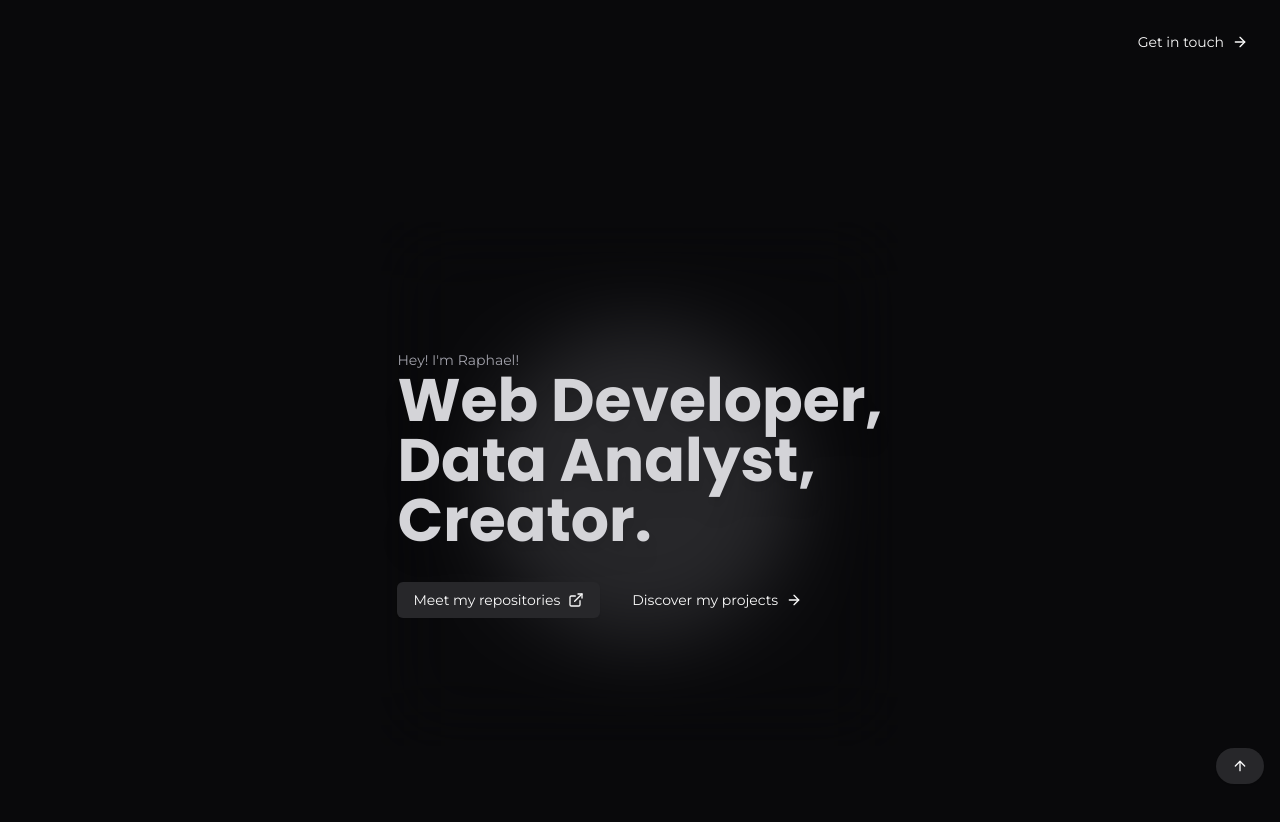
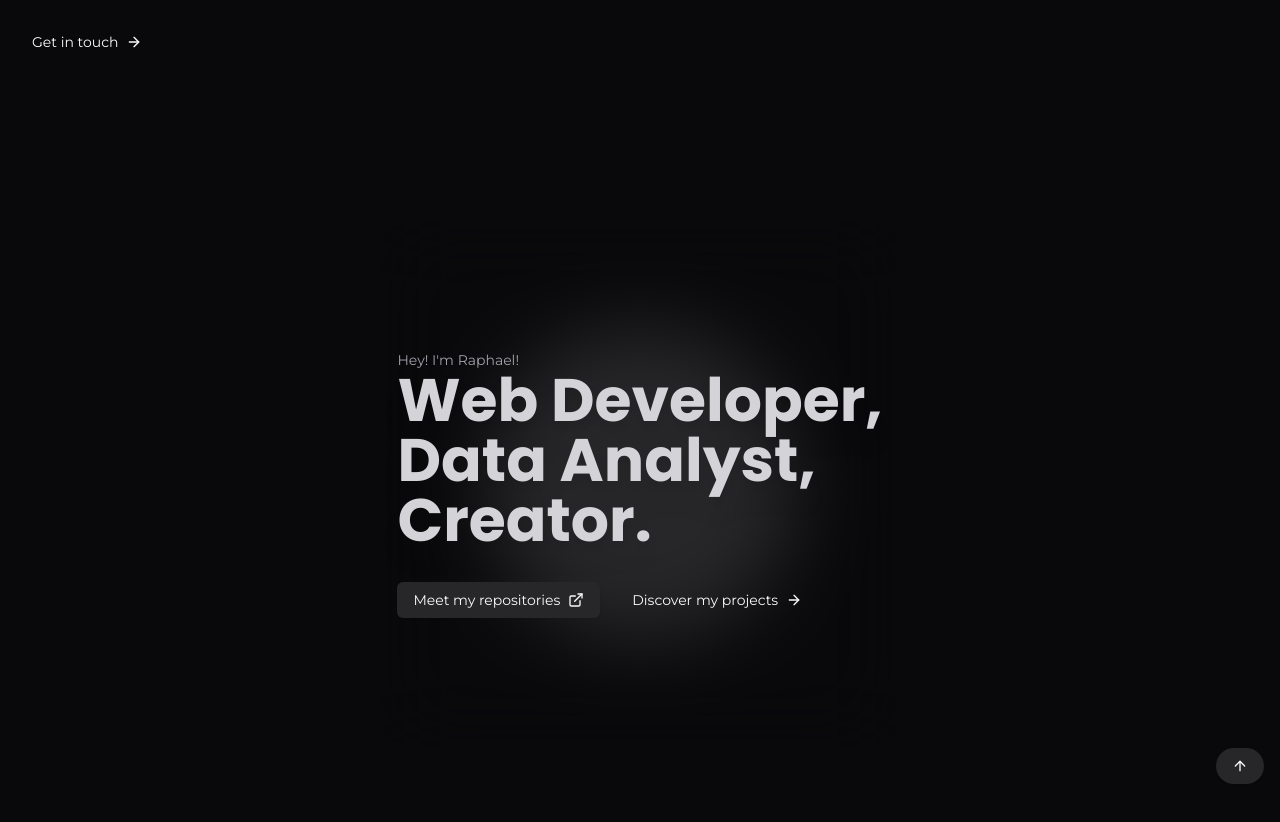
Before and after one commit to raphaeleliass/Meu-Portfolio, a Next.js app: page / in a window 1280 px wide. Shown: the top 822 px of the page. Built offline with nearby package versions, Linux system fonts and the light colour scheme.

Commit message:
update: add comments in imports

```diff
--- a/src/components/navbar.tsx
+++ b/src/components/navbar.tsx
@@ -1,6 +1,6 @@
 "use client";
-import React from "react";
-import { Button } from "./ui/button";
+
+// ui imports
 import {
   Dialog,
   DialogContent,
@@ -10,13 +10,18 @@ import {
   DialogTitle,
   DialogTrigger,
 } from "./ui/dialog";
+import { Button } from "./ui/button";
+
+// icon imports
+import { ArrowRight } from "lucide-react";
+
+// form component imports
 import WhatsappForm from "./forms/whatsapp-form";
-import { ArrowRight } from "lucide-react";
 
 export default function Navbar() {
   return (
-    <header className="container fixed left-0 right-0 top-0 z-50 flex w-full items-end justify-end bg-background py-6 pr-4 md:static">
-      <nav role="navigation">
+    <header className="container fixed left-0 right-0 top-0 z-50 mx-auto flex w-full items-center justify-center bg-background px-4 py-6 md:static">
+      <nav role="navigation" className="flex w-full flex-row justify-between">
         <Dialog>
           <DialogTrigger asChild>
             <Button variant={"ghost"}>
```
